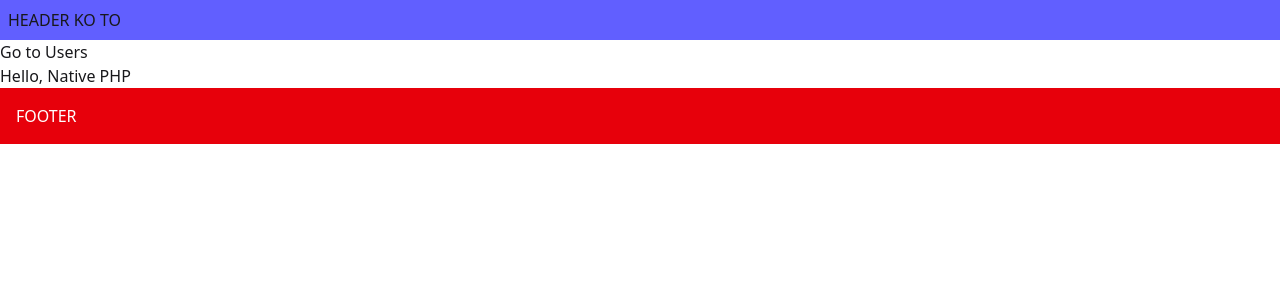
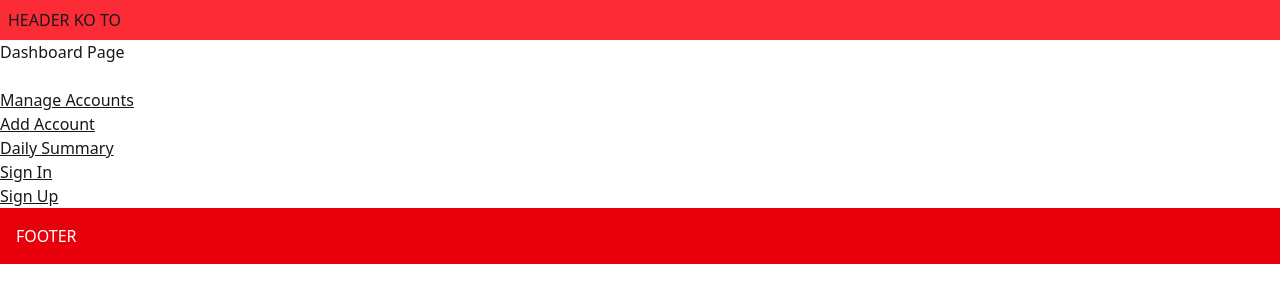
Before and after one commit to 99lash/RBXAMS, a PHP site: page / in a window 1280 px wide. Shown: the top 303 px of the page. Run offline with PHP 8.4, Linux system fonts and the light colour scheme.

Commit message:
setup: initial views structure

```diff
--- a/public_html/css/styles.css
+++ b/public_html/css/styles.css
@@ -306,8 +306,8 @@
       outline-offset: 2px;
     }
   }
-  .bg-indigo-500 {
-    background-color: var(--color-indigo-500);
+  .bg-red-500 {
+    background-color: var(--color-red-500);
   }
   .bg-red-600 {
     background-color: var(--color-red-600);
--- a/src/Controllers/HomeController.php
+++ b/src/Controllers/HomeController.php
@@ -2,13 +2,17 @@
 
 namespace App\Controllers;
 
-use App\Models\User;
+// use App\Models\User;
 
 class HomeController {
+  public function __construct() {
+    $this->page = 'home';
+    $this->title = 'Dashboard | RBXAMS';
+  }
 
   public function index() {
-    $page = 'home';
-    $title = 'Home | RBXAMS';
+    $page = '/';
+    $age = 'Dashboard | RBXAMS';
     // $user = new User('ash', 21);
     // $name= $user->getName();
     // $age = $user->getAge();
--- a/src/Routes/web.php
+++ b/src/Routes/web.php
@@ -10,6 +10,57 @@
  */
 $router->get('/', 'HomeController@index');
 
+/** @group /accounts */
+
+/**
+ *  @method GET
+ *  @route  /accounts
+ *  @desc   Get manage accounts page
+*/
+$router->get('/accounts', 'AssetController@index');
+
+/**
+ *  @method GET
+ *  @route  /accounts/new
+ *  @desc   Get add account form page
+*/
+$router->get('/accounts/new', 'AssetController@create');
+
+/** @group /summary */
+
+/**
+ *  @method GET
+ *  @route  /summary
+ *  @desc   Get daily activity summary page
+*/
+$router->get('/summary', 'SummaryController@index');
+
+
+/** @group /auth */
+
+/**
+ *  @method GET
+ *  @route  /login
+ *  @desc   Get login page
+*/
+$router->get('/login', 'AuthController@login');
+
+/**
+ *  @method GET
+ *  @route  /register
+ *  @desc   Get register page
+*/
+$router->get('/register', 'AuthController@register');
+
+/**
+ *  @method GET
+ *  @route  /logout
+ *  @desc   Request a logout action
+*/
+$router->post('/logout', 'AuthController@logout');
+
+/** @group /users */
+
 /**
  *  @method GET
  *  @route  /users
--- /dev/null
+++ b/src/Views/Pages/500.php
@@ -0,0 +1,2 @@
+<h1>Error 500: Internal Server Error.</h1>
+<a href="/" class="link">Back to Home</a>
--- /dev/null
+++ b/src/Views/Pages/DailySummary.php
@@ -0,0 +1,2 @@
+<h1>Daily Summary Page</h1>
+<a href="/" class="link">Back to Home</a>
--- a/src/Views/Pages/Home.php
+++ b/src/Views/Pages/Home.php
@@ -1,2 +1,12 @@
-<a href="/users">Go to Users</a>
-<h1>Hello, Native PHP</h1>
+<h1>Dashboard Page</h1>
+<!-- <a href="/users">Go to Users</a> -->
+<br>
+<a href="/accounts" class="link">Manage Accounts</a>
+<br>
+<a href="/accounts/new" class="link">Add Account</a>
+<br>
+<a href="/summary" class="link">Daily Summary</a>
+<br>
+<a href="/login" class="link">Sign In</a>
+<br>
+<a href="/register" class="link">Sign Up</a>
--- /dev/null
+++ b/src/Views/Pages/Login.php
@@ -0,0 +1,2 @@
+<h1>Login Page</h1>
+<a href="/" class="link">Back to Home</a>
--- /dev/null
+++ b/src/Views/Pages/ManageAccount.php
@@ -0,0 +1,2 @@
+<h1>Manage Account Page</h1>
+<a href="/" class="link">Back to Home</a>
--- /dev/null
+++ b/src/Views/Pages/Register.php
@@ -0,0 +1,2 @@
+<h1>Signup Page</h1>
+<a href="/" class="link">Back to Home</a>
--- /dev/null
+++ b/src/Views/Pages/newAccount.php
@@ -0,0 +1,2 @@
+<h1>Add Account Page</h1>
+<a href="/" class="link">Back to Home</a>
--- a/src/Views/Partials/Header.php
+++ b/src/Views/Partials/Header.php
@@ -1,3 +1,3 @@
 <header>
-  <div class="p-2 bg-indigo-500">HEADER KO TO</div>
+  <div class="p-2 bg-red-500">HEADER KO TO</div>
 </header>
--- a/src/Views/index.php
+++ b/src/Views/index.php
@@ -10,29 +10,64 @@
 </head>
 
 <body>
+
+  <div class="app">
+    <!-- Sidebar -->
+    <?php
+    require_once 'Partials/Sidebar.php';
+    ?>
+    <div class="main-container">
+      <!-- Header -->
       <?php
       require_once 'Partials/Header.php';
+      ?>
+      <!-- Main -->
+      <main>
+        <?php
+        if (isset($page)) {
 
-  if (isset($page)) {
           switch ($page) {
-      case 'home':
+            case '/':
               require 'Pages/Home.php';
               break;
 
-      case 'user':
-        require 'Pages/Users.php';
+            case '/accounts':
+              require 'Pages/ManageAccount.php';
+              break;
+
+            case '/accounts/new':
+              require 'Pages/newAccount.php';
+              break;
+
+            case '/summary':
+              require 'Pages/DailySummary.php';
+              break;
+
+            case '/login':
+              require 'Pages/Login.php';
+              break;
+
+            case '/register':
+              require 'Pages/Register.php';
               break;
 
             default:
+              var_dump($page);
               require 'Pages/404.php';
               break;
           }
         } else {
           throw new Exception('View not set');
         }
+        ?>
+      </main>
 
+      <!-- Footer -->
+      <?php
       require_once 'Partials/Footer.php';
       ?>
+    </div>
+  </div>
   <script src="/scripts/index.js"></script>
 </body>
 
```
Also changed, not shown: src/Controllers/AssetController.php (added, +17 -0 lines), src/Controllers/AuthController.php (added, +20 -0 lines), src/Controllers/SummaryController.php (added, +11 -0 lines), src/Controllers/UserController.php (deleted, +0 -17 lines), src/Views/Partials/Errors.php (added), src/Views/Partials/Sidebar.php (added). Lines whose indentation alone changed are shown as unchanged.
